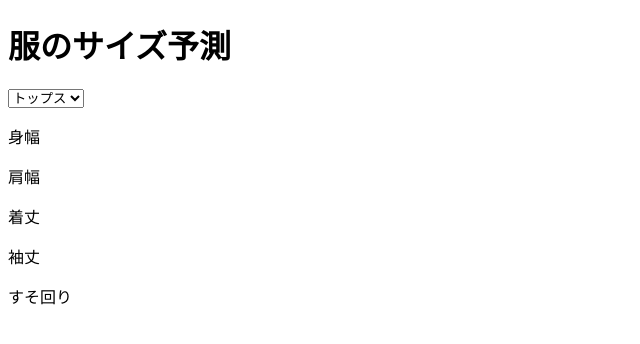
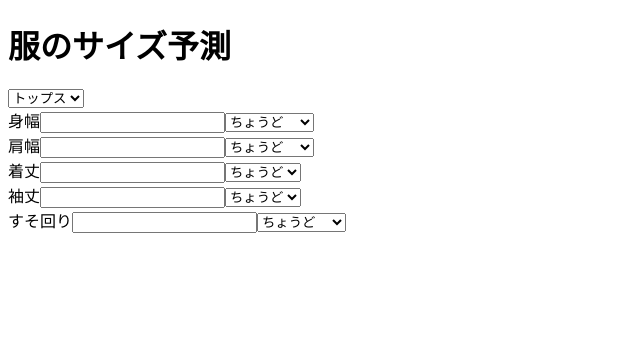
Before and after one commit to Shugo193/fit-predictor, a plain HTML site: page index.html in a window 1280 px wide. Shown: the whole page, without its empty margins (0-640 px from the left). Drawn offline with Linux system fonts and the light colour scheme.

Commit message:
Add size input and fit select for each point

```diff
--- a/app.js
+++ b/app.js
@@ -28,21 +28,45 @@ const EVALUATION = {
   length: ["短い", "やや短い", "ちょうど", "やや長い", "長い"],
 };
 
-function displayPoints(points, container) {
-  container.innerHTML = "";
+function displayPoints(points, pointArea) {
+  pointArea.innerHTML = "";
+
   for (const point of points) {
     const { key, label, type } = point;
-    const p = document.createElement("p");
-    p.textContent = label;
-    container.appendChild(p);
+    const pointsDiv = document.createElement("div");
+
+    const span = document.createElement("span");
+    span.textContent = label;
+
+    const sizeInput = document.createElement("input");
+    sizeInput.id = `${key}SizeInput`;
+    sizeInput.type = "number";
+
+    const fitSelect = document.createElement("select");
+    fitSelect.id = `${key}FitSelect`;
+
+    EVALUATION[type].forEach((word, index) => {
+      const option = document.createElement("option");
+      option.textContent = word;
+      option.value = index - 2;
+      fitSelect.appendChild(option);
+    });
+    fitSelect.value = 0
+
+    pointsDiv.append(span, sizeInput, fitSelect);
+    pointArea.appendChild(pointsDiv);
   }
 }
 
-const container = document.querySelector("#points");
-const select = document.querySelector("#category");
+const pointArea = document.querySelector("#points");
+const categorySelect = document.querySelector("#category");
 
-displayPoints(CATEGORIES[select.value].points, container);
+displayPoints(CATEGORIES[categorySelect.value].points, pointArea);
 
-select.addEventListener("change", () => {
-  displayPoints(CATEGORIES[select.value].points, container);
+categorySelect.addEventListener("change", () => {
+  displayPoints(CATEGORIES[categorySelect.value].points, pointArea);
 });
+
+pointArea.addEventListener("change", function (event) {
+  console.log(event.target.value);
+});
--- a/index.html
+++ b/index.html
@@ -1,8 +1,7 @@
-<!DOCTYPE html>
+<!doctype html>
 <html lang="ja">
-
   <head>
-    <meta charset="UTF-8">
+    <meta charset="UTF-8" />
     <title>服のサイズ予測</title>
   </head>
 
@@ -13,10 +12,8 @@
       <option value="tops">トップス</option>
       <option value="pants">パンツ</option>
     </select>
-    <div id=points></div>
+    <div id="points"></div>
+
     <script src="app.js"></script>
-
-
   </body>
-
 </html>
```
Lines whose indentation alone changed are shown as unchanged.
